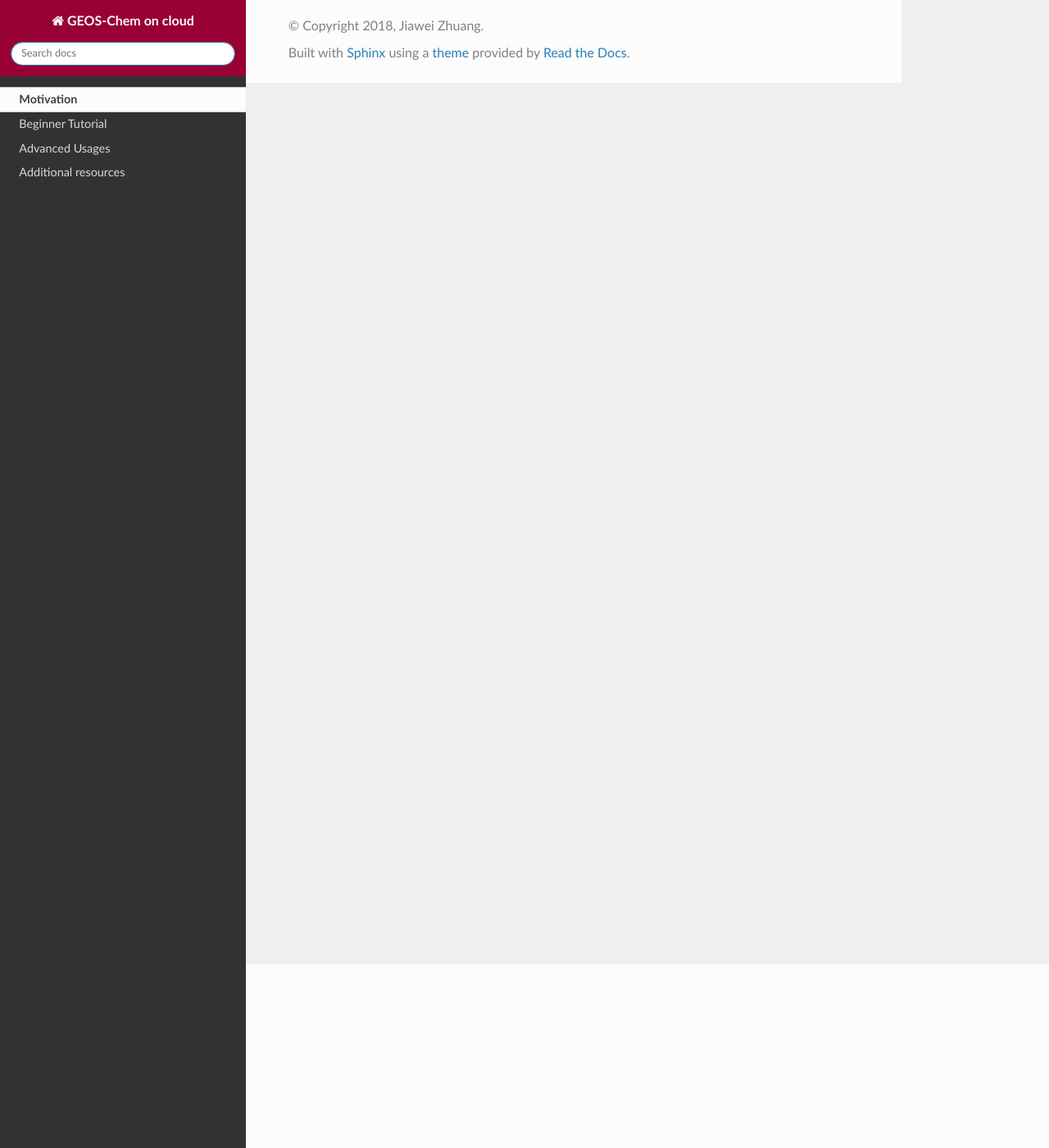
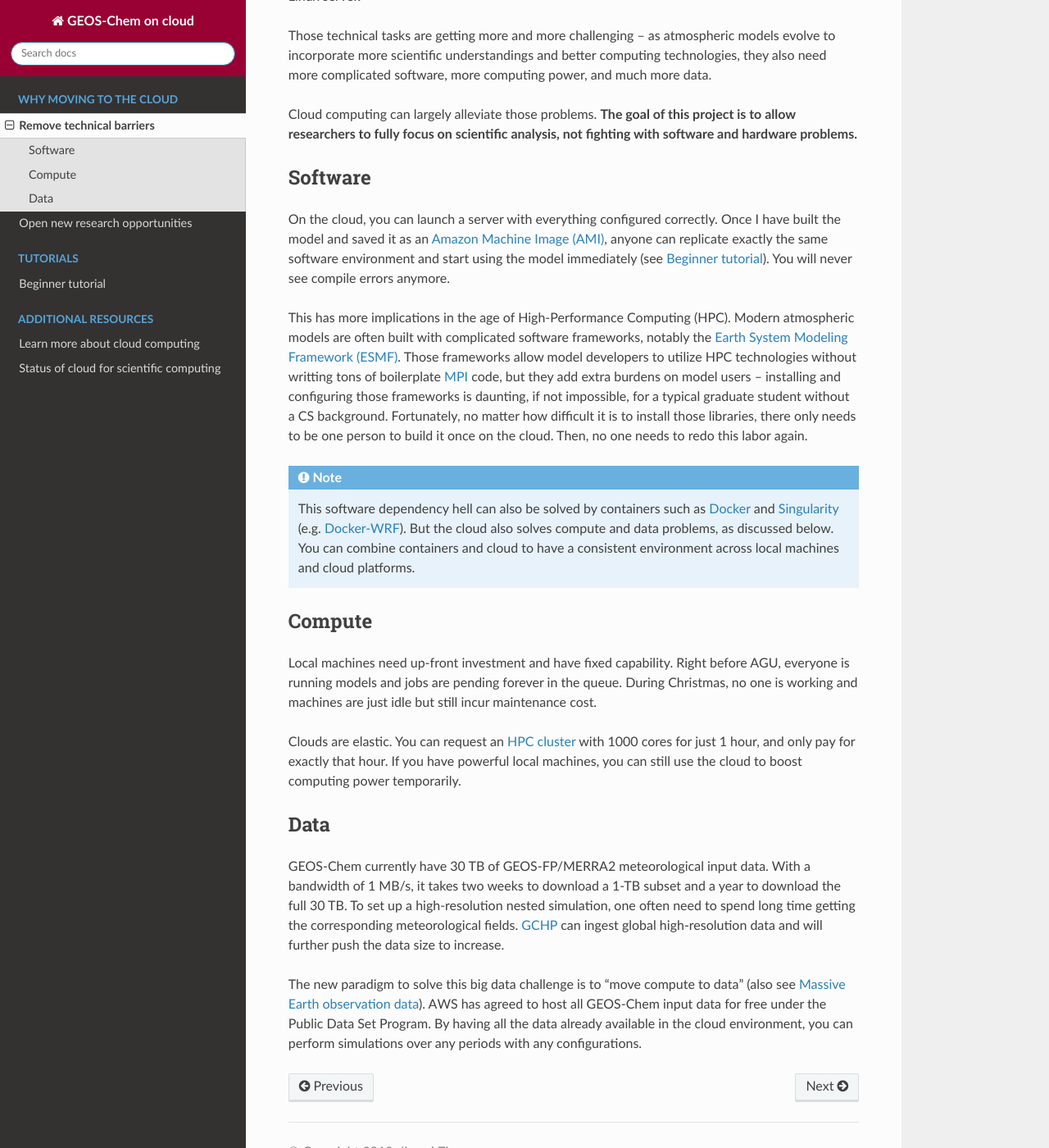
Before and after one commit to JiaweiZhuang/old_cloud_GC, a Sphinx documentation site: the page built from doc/motivation.rst, in a window 1280 px wide and 1400 px high, scrolled down 224 px. Shown: the whole window at 82% size. Built offline with Sphinx 7.4.7 and the Read the Docs theme 2.0.0, drawn with Linux system fonts in a browser that asks for light colours; some of the changed text lies outside the part shown.

Commit message:
Finish overview

```diff
--- a/doc/motivation.rst
+++ b/doc/motivation.rst
@@ -1,4 +1,75 @@
 .. _motivation-label:
 
-Motivation
-==========
+Remove technical barriers
+=========================
+
+Atmospheric scientists often need to waste time on non-science tasks:
+installing software libraries, making models compile and run without bugs,
+preparing model input data, or even setting up a Linux server.
+
+Those technical tasks are getting more and more challenging --
+as atmospheric models evolve to incorporate more scientific understandings
+and better computing technologies, they also need more complicated software,
+more computing power, and much more data.
+
+Cloud computing can largely alleviate those problems. **The goal of this project is
+to allow researchers to fully focus on scientific analysis, not
+fighting with software and hardware problems.**
+
+Software
+--------
+
+On the cloud, you can launch a server with everything configured correctly.
+Once I have built the model and saved it as an `Amazon Machine Image (AMI)
+<https://docs.aws.amazon.com/AWSEC2/latest/UserGuide/AMIs.html>`_,
+anyone can replicate exactly the same software environment and start using
+the model immediately (see :ref:`tutorial-label`).
+You will never see compile errors anymore.
+
+This has more implications in the age of High-Performance Computing (HPC).
+Modern atmospheric models are often built with complicated software frameworks,
+notably the `Earth System Modeling Framework (ESMF)
+<https://www.earthsystemcog.org/projects/esmf/>`_.
+Those frameworks allow model developers to utilize HPC technologies without
+writting tons of boilerplate `MPI <https://computing.llnl.gov/tutorials/mpi/>`_ code,
+but they add extra burdens on model users --
+installing and configuring those frameworks is daunting, if not impossible,
+for a typical graduate student without a CS background. Fortunately,
+no matter how difficult it is to install those libraries, there only needs to be
+one person to build it once on the cloud. Then, no one needs to redo this labor again.
+
+.. note::
+  This software dependency hell can also be solved by containers such as
+  `Docker <https://www.docker.com>`_ and `Singularity <http://singularity.lbl.gov>`_
+  (e.g. `Docker-WRF <https://ral.ucar.edu/projects/ncar-docker-wrf>`_).
+  But the cloud also solves compute and data problems, as discussed below.
+  You can combine containers and cloud to have a consistent environment
+  across local machines and cloud platforms.
+
+Compute
+-------
+
+Local machines need up-front investment and have fixed capability.
+Right before AGU, everyone is running models and jobs are pending forever in the queue.
+During Christmas, no one is working and machines are just idle but still incur maintenance cost.
+
+Clouds are elastic. You can request an `HPC cluster <https://aws.amazon.com/hpc/>`_
+with 1000 cores for just 1 hour, and only pay for exactly that hour.
+If you have powerful local machines, you can still use the cloud
+to boost computing power temporarily.
+
+Data
+----
+
+GEOS-Chem currently have 30 TB of GEOS-FP/MERRA2 meteorological input data.
+With a bandwidth of 1 MB/s, it takes two weeks to download a 1-TB subset
+and a year to download the full 30 TB. To set up a high-resolution
+nested simulation, one often need to spend long time getting the
+corresponding meteorological fields. `GCHP <http://wiki.seas.harvard.edu/geos-chem/index.php/GEOS-Chem_HP>`_
+can ingest global high-resolution data and will further push the data size to increase.
+
+The new paradigm to solve this big data challenge is to "move compute to data"
+(also see :ref:`earth-data-label`).
+AWS has agreed to host all GEOS-Chem input data for free under the Public Data Set Program.
+By having all the data already available in the cloud environment,
+you can perform simulations over any periods with any configurations.
--- /dev/null
+++ b/doc/new_opportunity.rst
@@ -0,0 +1,81 @@
+.. _new-opportunity-label:
+
+Open new research opportunities
+===============================
+
+Cloud not only makes model simulations much easier, but also opens many new
+research opportunities in Earth science.
+
+.. _earth-data-label:
+
+Massive Earth observation data
+------------------------------
+
+Massive amounts of satellite and other Earth science data are being moved to the cloud.
+One success story is the migration of NOAA's NEXRAD data to AWS
+(`Ansari et al., 2017, BAMS <https://journals.ametsoc.org/doi/abs/10.1175/BAMS-D-16-0021.1>`_) --
+it is reported that "data access that previously took 3+ years to complete now requires only a few days"
+(`NAS, 2018 <https://www.nap.edu/catalog/24938/thriving-on-our-changing-planet-a-decadal-strategy-for-earth>`_,
+Chapter "Data and Computation in the Cloud").
+By learning cloud computing you can get access to massive
+`Earth science datasets on AWS <https://aws.amazon.com/earth/>`_,
+without having to spend long time downloading them to local machines.
+
+The most exciting project is perhaps
+`the cloud migration of NASA’s Earth Observing System Data and Information System (EOSDIS)
+<https://earthdata.nasa.gov/about/eosdis-cloud-evolution>`_.
+It will open new opportunities such as ultra-high-resolution inversion of satellite data,
+leveraging massive data and computing power available on the cloud.
+This kind of analysis will be hard to imagine on traditional platforms.
+
+.. _deep-learning-label:
+
+Deep learning and AI
+--------------------
+
+There is a growing interest in applying machine learning in Earth science,
+as illustrated clearly by the AGU 2017 Fall meeting
+(`H082 <https://agu.confex.com/agu/fm17/preliminaryview.cgi/Session22660>`_,
+`A028 <https://agu.confex.com/agu/fm17/preliminaryview.cgi/Session26710>`_)
+and AMS 2018 meeting
+(`AMS-AI <https://ams.confex.com/ams/98Annual/webprogram/17AI.html>`_).
+
+Cloud platforms are the go-to choice for training machine learning models, especially
+deep neural networks. There are massive amounts of GPUs on the cloud,
+which can offer `~50x performance <https://github.com/jcjohnson/cnn-benchmarks>`_
+than CPUs for training neural nets. Pre-configured environment on the cloud
+(e.g. `AWS Deep Learning AMI <https://aws.amazon.com/machine-learning/amis/>`_)
+allows users to run the program immediately without wasting time configuring
+GPU libraries (mostly `cuDNN <https://developer.nvidia.com/cudnn>`_).
+
+Instructions on using cloud are often included in deep learning textbooks and course materials:
+
+- `Stanford CS231n: Convolutional Neural Networks for Visual Recognition
+  <http://cs231n.github.io/>`_.
+  See `Google Cloud Tutorial <http://cs231n.github.io/gce-tutorial/>`_ and
+  `AWS Tutorial <http://cs231n.github.io/aws-tutorial/>`_.
+  (CS231n should be one of the most popular deep learning courses,
+  with all videos and materials freely available online)
+
+- `Deep learning with Python <https://www.manning.com/books/deep-learning-with-python>`_.
+  by François Chollet, the author of Keras. See Appendix B. Running Jupyter notebooks on AWS GPU.
+  (This book `got full 5-star on Amazon
+  <https://www.amazon.com/Deep-Learning-Python-Francois-Chollet/dp/1617294438>`_)
+
+- `Deep Learning - The Straight Dope <http://gluon.mxnet.io/index.html>`_.
+  It is a very nice interactive textbook on deep learning.
+  Its `official Chinese version <https://zh.gluon.ai/>`_ has
+  `an instruction on using AWS <https://zh.gluon.ai/chapter_preface/aws.html>`_.
+  See `AWS official docs <https://docs.aws.amazon.com/mxnet/latest/dg/gs.html>`_
+  for the equivalent English version.
+
+... and in the official documentations of ML/DL frameworks:
+
+- `Keras on AWS GPU <https://blog.keras.io/running-jupyter-notebooks-on-gpu-on-aws-a-starter-guide.html>`_.
+  Keras is the most popular high-level deep learning library, built on top of TensorFlow.
+
+- `XGBoost on AWS cluster <https://xgboost.readthedocs.io/en/latest/tutorials/aws_yarn.html>`_.
+  XGBoost is the most popular library for
+  `gradient boosting <https://xgboost.readthedocs.io/en/latest/model.html>`_,
+  and is also `the most widely used tool in Kaggle
+  <http://blog.kaggle.com/2017/01/23/a-kaggle-master-explains-gradient-boosting/>`_.
--- /dev/null
+++ b/doc/status_of_cloud.rst
@@ -0,0 +1,52 @@
+Status of cloud for scientific computing
+========================================
+
+Cloud was originally invented for web applications, not for scientific computing.
+But the interest in using cloud platforms for science is growing rapidly,
+especially in the recent 2~3 years. Technical tests on whether cloud is suitable
+for science have been done over 10 years, tracing back to `Evangelinos and Hill (2008)
+<http://citeseerx.ist.psu.edu/viewdoc/summary?doi=10.1.1.296.3779>`_
+who tested `MITgcm <http://mitgcm.org>`_ on AWS.
+Now we start to see mature applications for daily research work --
+the democratization of cloud computing!
+
+Atmospheric models
+------------------
+
+`The Modeling Research in the Cloud Workshop
+<https://www.unidata.ucar.edu/events/2017CloudModelingWorkshop/>`_
+was hosted by NCAR in 2017. Most presentation slides
+are `available online
+<https://www.unidata.ucar.edu/events/2017CloudModelingWorkshop/#schedule>`_.
+
+Relavant applications
+---------------------
+
+- `OpenFOAM on cloud <https://cfd.direct/cloud/>`_.
+  OpenFOAM is a popular library for computational fluid dynamics (CFD).
+  The team `started cloud migration in 2015 <https://cfd.direct/cloud/year-1-cloud/>`_
+  and the project is now very mature. CFD simulations share a lot of similarities with
+  atmospheric simualtions. They both solve variants of Navier–Stokes equations
+  using MPI-based domain decomposition (several studies
+  `couple OpenFOAM with WRF <https://scholar.google.com/scholar?q=OpenFOAM+WRF>`_).
+
+
+Classes
+-------
+
+Scientific computing classes start to teach and use cloud platforms,
+mostly AWS:
+
+- `Harvard CS205 <http://iacs-courses.seas.harvard.edu/courses/cs205/index.html>`_,
+  2018 Spring, Computing Foundations for Computational Science
+
+- `MIT 18.337/6.338 <http://courses.csail.mit.edu/18.337/2017/index.html>`_,
+  2017 Fall, Modern Numerical Computing in Julia
+
+- `Duke STA663 <http://people.duke.edu/~ccc14/sta-663-2017/>`_,
+  2017, Computational Statistics in Python
+
+- Also see :ref:`deep-learning-label`
+
+(If you know more about them please `post an issue
+<https://github.com/JiaweiZhuang/cloud_GC/issues>`_!)
```
Also changed, not shown: doc/additional.rst (+8 -9 lines), doc/advanced.rst (deleted, +0 -40 lines), doc/index.rst (+20 -9 lines), doc/tutorial.rst (+12 -1 lines).
